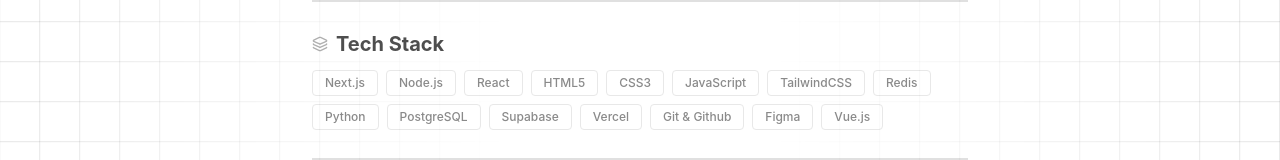
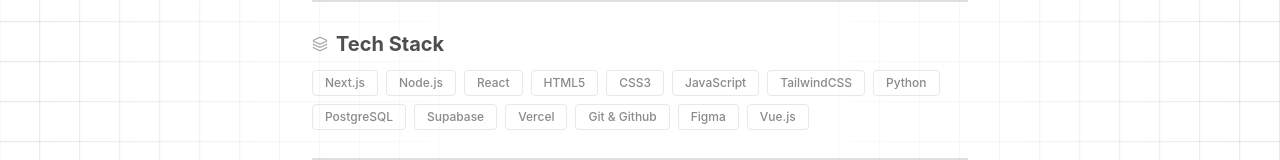
Before and after one commit to kinitsZ/personal-portfolio, a Next.js app: page / in a window 1280 px wide. Shown: the part 418-578 px from the top of the page. Built offline with nearby package versions, Linux system fonts and the light colour scheme.

Commit message:
Removed redis

```diff
--- a/app/page.tsx
+++ b/app/page.tsx
@@ -91,7 +91,7 @@
             <StackBar stack="CSS3" />
             <StackBar stack="JavaScript" />
             <StackBar stack="TailwindCSS" />
-            <StackBar stack="Redis" />
+            {/* <StackBar stack="Redis" /> */}
             <StackBar stack="Python" />
             <StackBar stack="PostgreSQL" />
             <StackBar stack="Supabase" />
```
